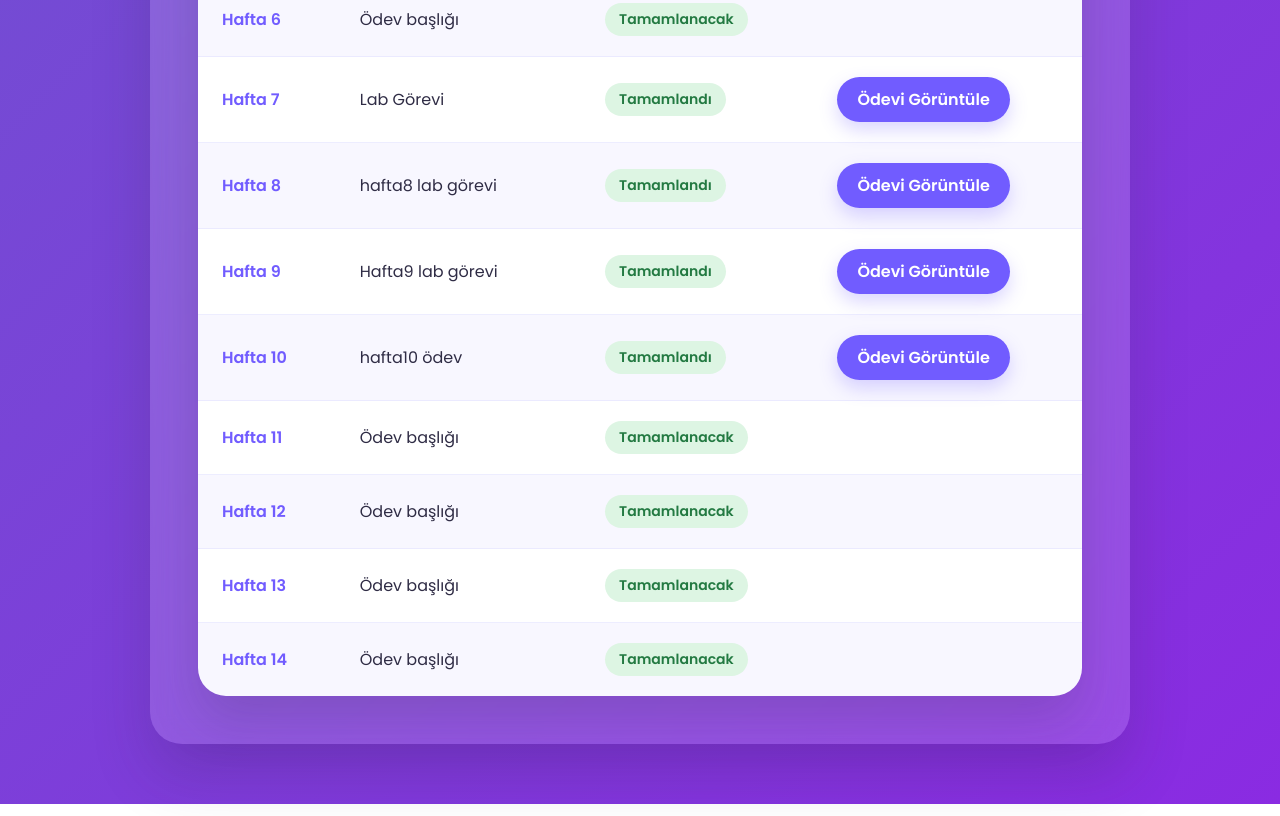
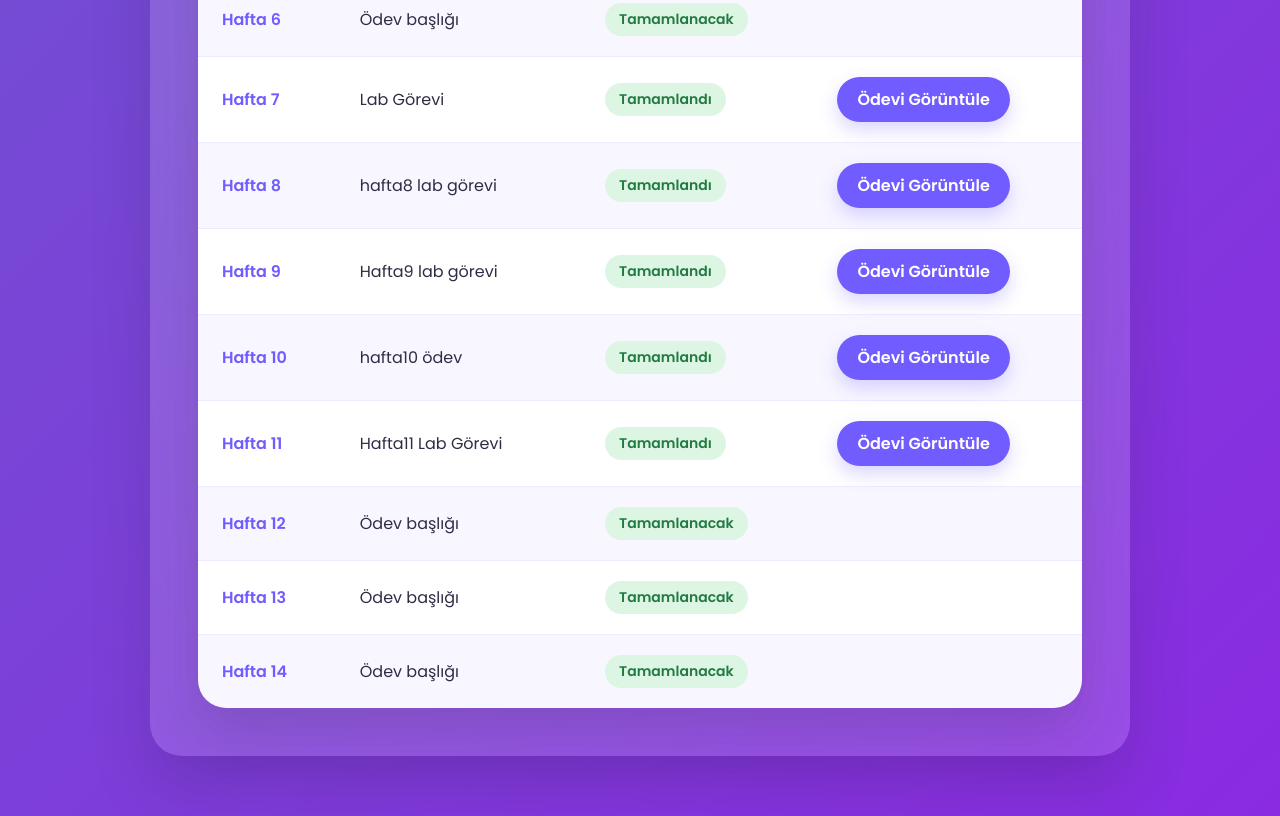
Before and after one commit to Yusufnrg/bte311-dersi, a plain HTML site: page index.html in a window 1280 px wide. Shown: the part 988-1804 px from the top of the page. Drawn offline with Linux system fonts and the light colour scheme.

Commit message:
hafta11 lab gorevi eklendi

```diff
--- a/index.html
+++ b/index.html
@@ -305,9 +305,9 @@
                 </tr>
                 <tr>
                     <td data-label="Hafta"><a class="week-link" href="#" target="_blank" rel="noopener noreferrer">Hafta 11</a></td>
-                    <td data-label="Ödev Konusu">Ödev başlığı</td>
-                    <td data-label="Durum"><span class="status-chip">Tamamlanacak</span></td>
-                    <td data-label="Link"><a class="view-btn" href="#" target="_blank" rel="noopener noreferrer">Ödevi Görüntüle</a></td>
+                    <td data-label="Ödev Konusu">Hafta11 Lab Görevi</td>
+                    <td data-label="Durum"><span class="status-chip">Tamamlandı</span></td>
+                    <td data-label="Link"><a class="view-btn" href="https://yusufnrg.github.io/bte311-dersi/hafta_11_12_labgorevi/" target="_blank" rel="noopener noreferrer">Ödevi Görüntüle</a></td>
                 </tr>
                 <tr>
                     <td data-label="Hafta"><a class="week-link" href="#" target="_blank" rel="noopener noreferrer">Hafta 12</a></td>
```
